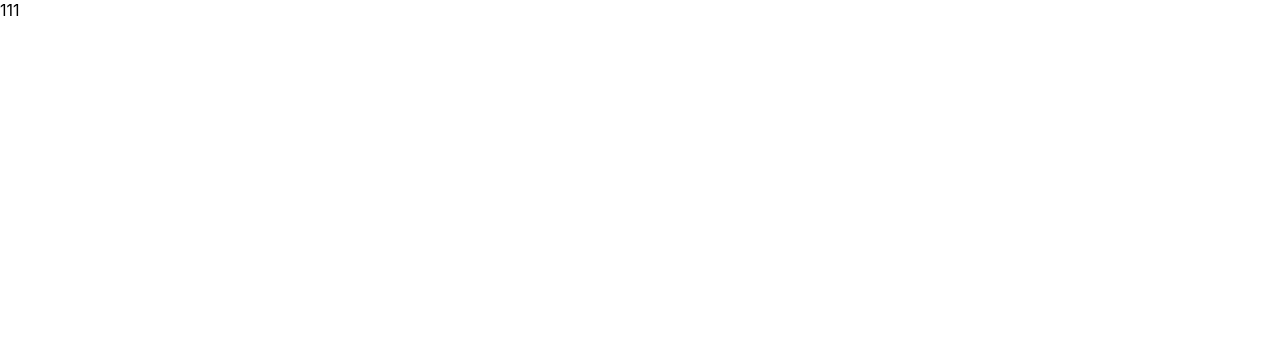
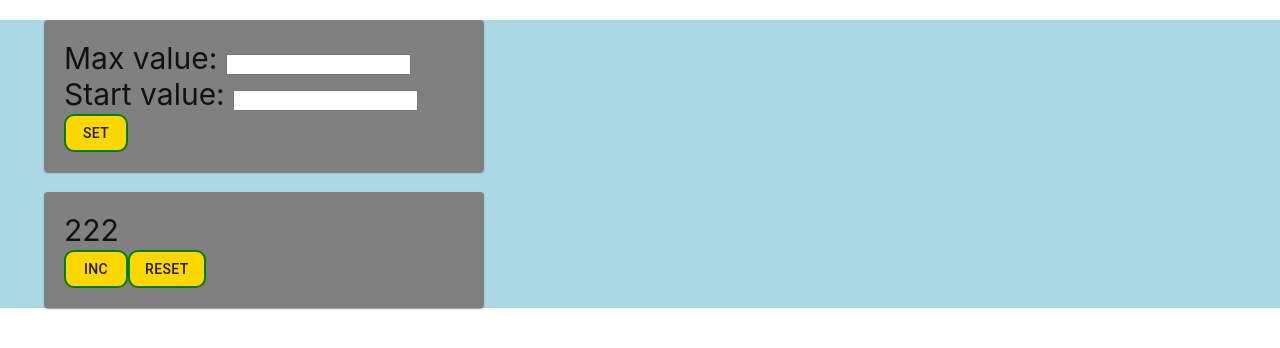
Before and after one commit to EugeneMorash/counter-redux, a React (Create React App) app: page / in a window 1280 px wide. Shown: the top 348 px of the page. Built offline with nearby package versions, Linux system fonts and the light colour scheme.

Commit message:
add: primary layout, material UI stylization

```diff
--- a/src/App.tsx
+++ b/src/App.tsx
@@ -1,11 +1,50 @@
 import React from 'react';
 import './App.css';
+import {Button, Container, makeStyles, Paper} from "@material-ui/core";
+
+const useStyles = makeStyles(() => ({
+    root: {
+        flexGrow: 1
+    },
+    main: {},
+    paperStyle: {
+        maxWidth: 400,
+        margin: 20,
+        padding: 20,
+        backgroundColor: "gray",
+        fontSize: 30
+    },
+    button: {
+        backgroundColor: "gold",
+        border: '2px solid green',
+        borderRadius: 10
+    }
+}))
 
 function App() {
+    const classes = useStyles()
   return (
-    <div>
-      111
-    </div>
+      <div style={{backgroundColor: 'lightblue'}}>
+          <Container fixed>
+              <main className={classes.main}>
+                  <Paper className={classes.paperStyle}>
+                      Max value: <input type="number"/>
+                      <br/>
+                      Start value: <input type="number"/>
+                      <br/>
+                      <Button variant="outlined" className={classes.button}>Set</Button>
+                  </Paper>
+                  <Paper className={classes.paperStyle}>
+                      222
+                      <br/>
+                      <Button variant="outlined" className={classes.button}>Inc</Button>
+                      <Button variant="outlined" className={classes.button}>Reset</Button>
+                  </Paper>
+
+              </main>
+          </Container>
+
+      </div>
   );
 }
 
```
